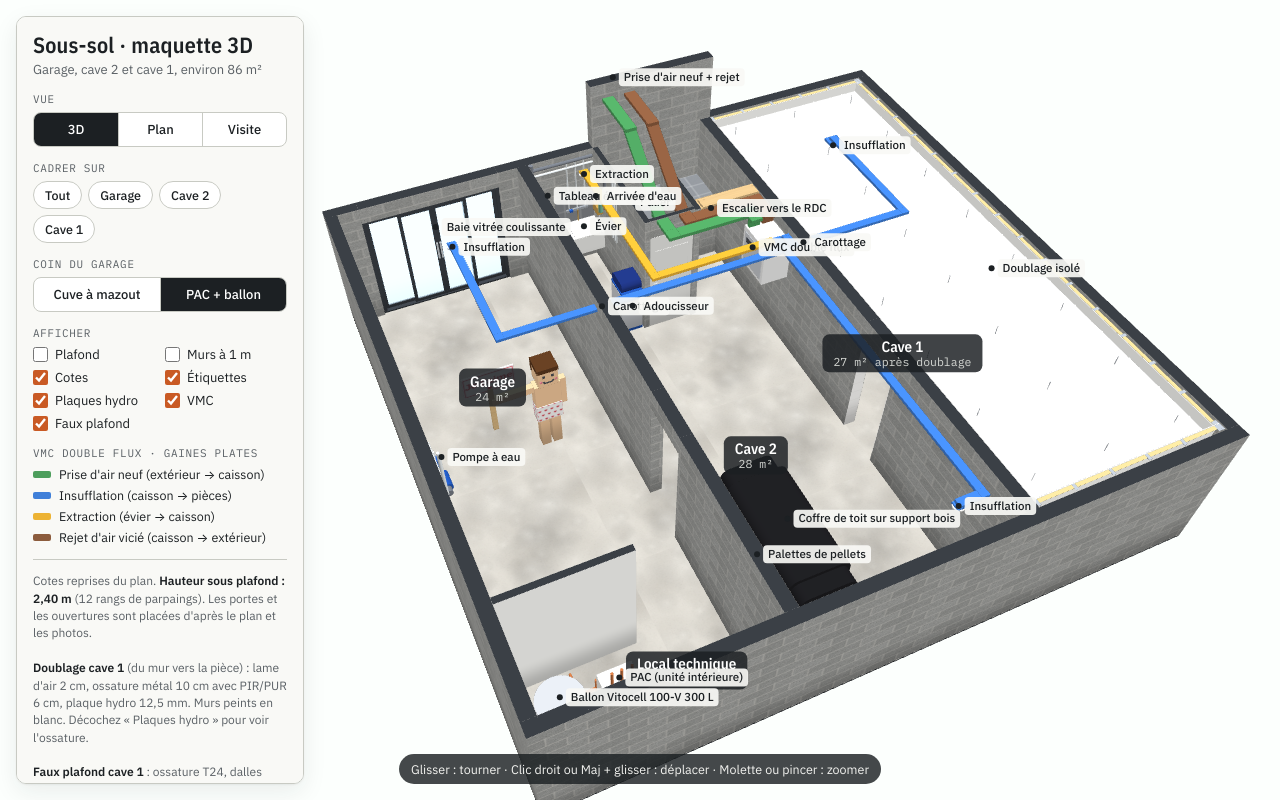
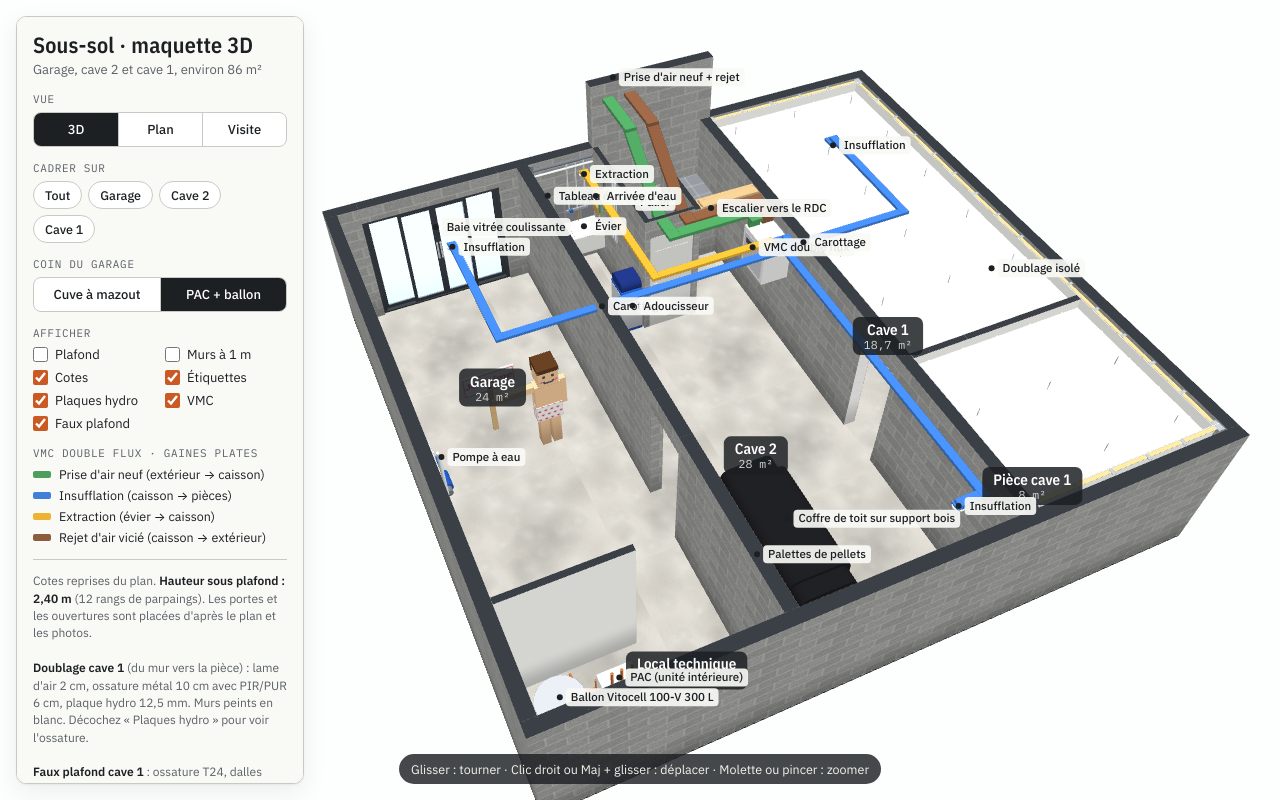
Before and after one commit to Liolux21/maquette-sous-sol, a plain HTML site: page index.html in a window 1280 px wide. Drawn offline with nearby package versions, Linux system fonts and the light colour scheme.

Commit message:
Cloison avec porte dans la cave 1
Co-Authored-By: Claude Opus 5.5 <noreply@anthropic.com>
Claude-Session: https://claude.ai/code/session_015EM65dpUCPFcLZswiQJUkj

```diff
--- a/index.html
+++ b/index.html
@@ -166,7 +166,8 @@ const MODEL = {
     { id:'garage', nom:'Garage', surface:'24 m²', x0:0,   x1:309, z0:0, z1:772, etiquette:[154,250] },
     { id:'local',  nom:'Local technique', surface:'4,6 m²', x0:0, x1:309, z0:782, z1:932, etiquette:[230,850] },
     { id:'cave2',  nom:'Cave 2', surface:'28 m²', x0:329, x1:657, z0:0, z1:932, etiquette:[493,560] },
-    { id:'cave1',  nom:'Cave 1', surface:'27 m² après doublage', x0:677, x1:989, z0:0, z1:932, etiquette:[833,466] },
+    { id:'cave1',  nom:'Cave 1', surface:'18,7 m²', x0:677, x1:989, z0:0, z1:640, etiquette:[833,420] },
+    { id:'cave1b', nom:'Pièce cave 1', surface:'8 m²', x0:677, x1:989, z0:650, z1:932, etiquette:[860,790] },
   ],
   // Murs : rectangles au sol. Ouvertures repérées le long du mur (from/to), h = hauteur de passage.
   // porte : 'baie' (baie vitrée coulissante), 'porte' (porte pleine), 'panneau' (contreplaqué), absent = passage libre
@@ -181,6 +182,9 @@ const MODEL = {
     // cloison du local technique : plaques de plâtre sur ossature (10 cm), depuis le mur gauche,
     // assez longue pour masquer la cuve (qui va jusqu'à 1,75 m) ; passage libre de 1,24 m côté cave 2
     { id:'local-technique', x0:0, x1:185, z0:772, z1:782, mat:'murBlanc' },
+    // cloison dans la cave 1, juste à droite du passage en entrant : plaques de plâtre peintes (10 cm), porte de 83 cm
+    { id:'cloison-cave1', x0:677, x1:975.75, z0:640, z1:650, mat:'murBlanc',
+      openings:[ {from:687, to:770, h:204, porte:'porte'} ] },
     { id:'cave2-cave1',  x0:657, x1:677, z0:0, z1:932, openings:[ {from:560, to:640, h:204} ] },
     { id:'escalier-g', x0:449, x1:459, z0:0, z1:222 },
     { id:'escalier-d-bas', x0:539, x1:549, z0:0, z1:88, h:106 },   // sous le palier
@@ -320,7 +324,7 @@ const DIMS = [
   ['x', 1000, 0, 309, '309'], ['x', 1000, 329, 657, '328'], ['x', 1000, 677, 989, '312'],
   ['x', -70, 0, 309, '309'], ['x', -70, 329, 449, '120'], ['x', -70, 549, 657, '110'], ['x', -70, 677, 989, '312'],
   ['z', -75, 0, 932, '933'], ['z', 1065, 0, 932, '932'],
-  ['x', 860, 677, 975.75, '299'], ['z', 945, 13.25, 918.75, '906'],   // cave 1 après doublage
+  ['x', 860, 677, 975.75, '299'], ['z', 945, 13.25, 640, '627'], ['z', 945, 650, 918.75, '269'],   // cave 1 après doublage
 ];
 
 class Geo {
```
